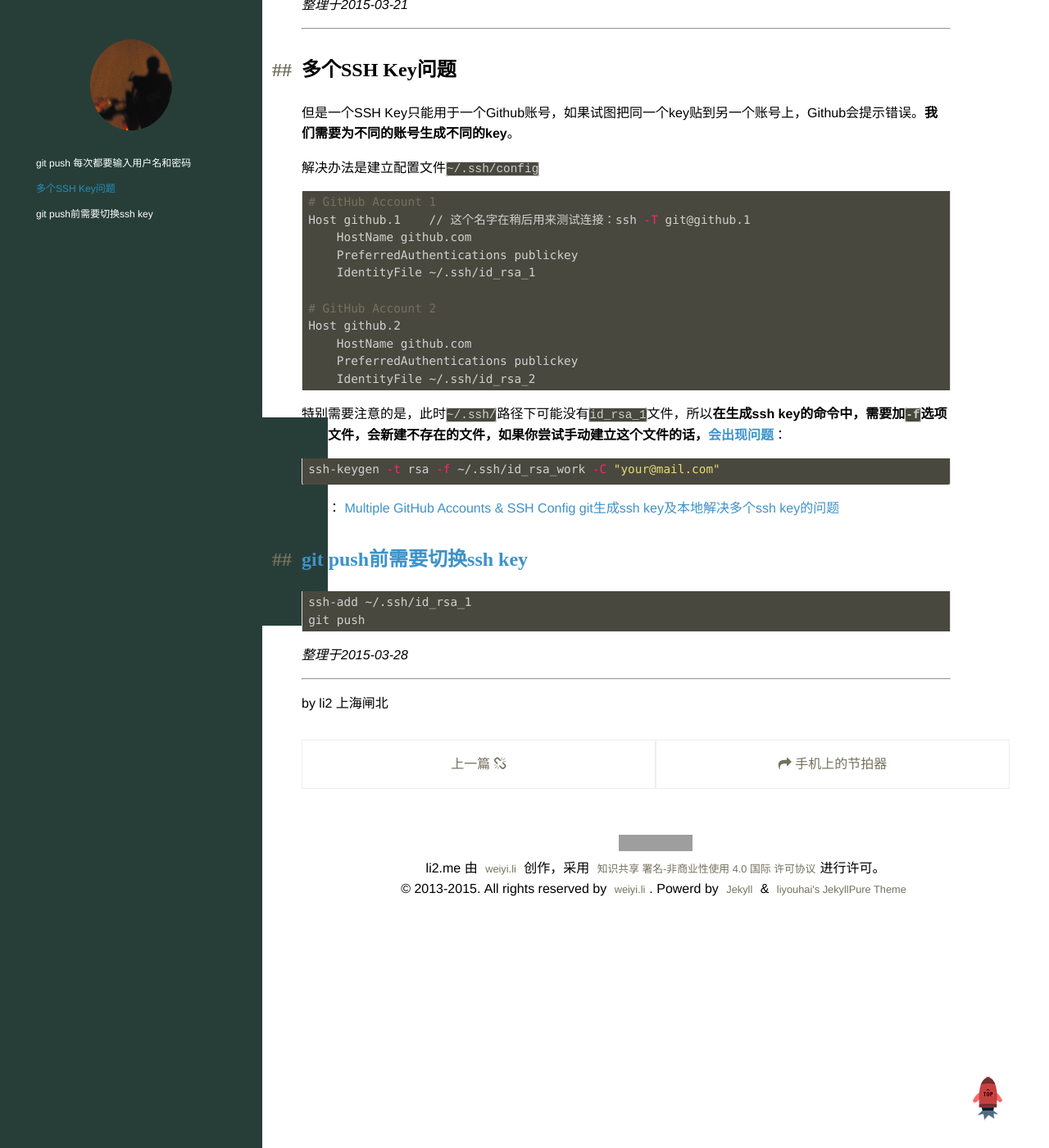
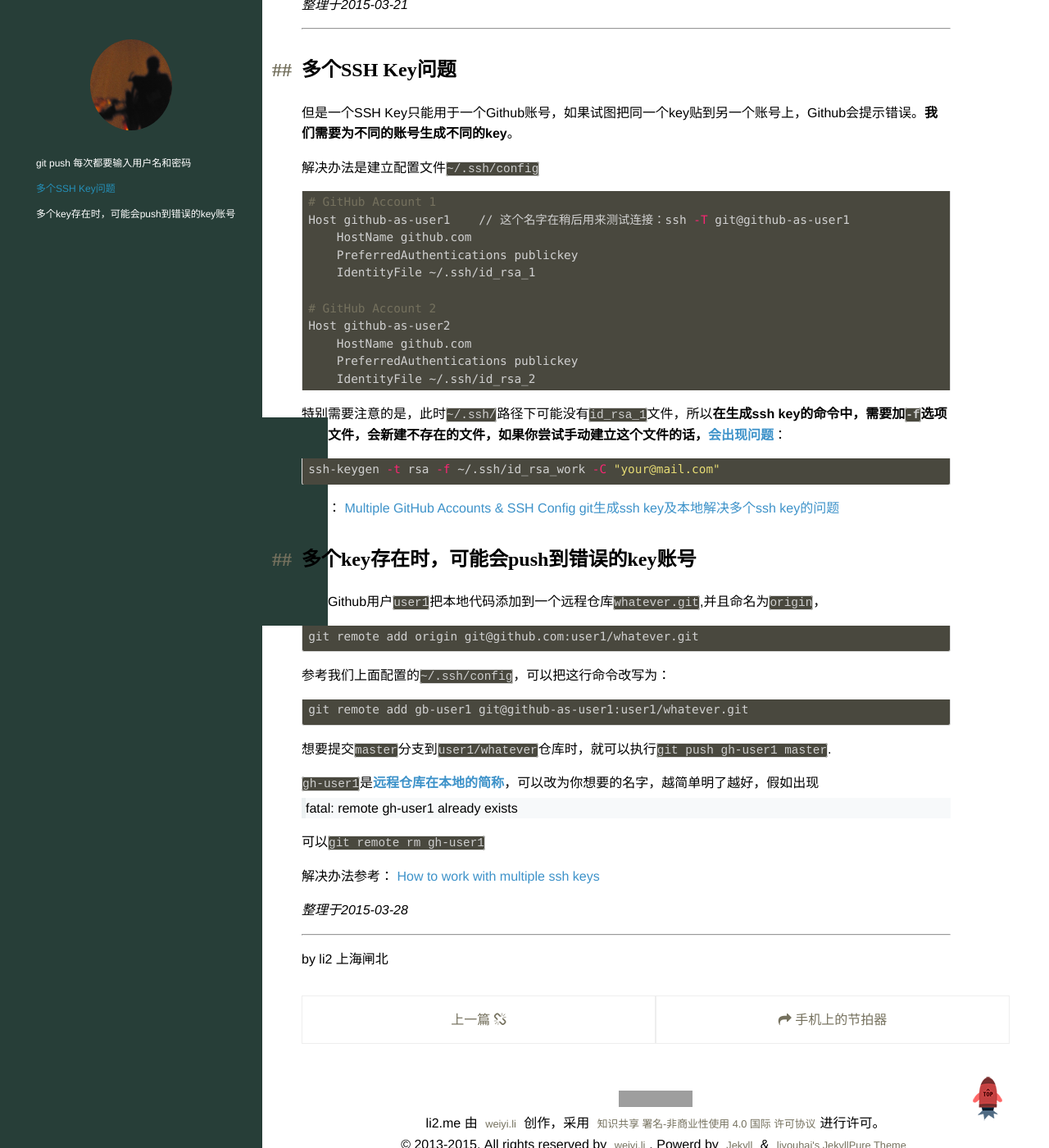
Before and after one commit to li2dotme/li2dotme.github.io, a Jekyll site: the page built from _posts/UTIL/2015-03-21-GIT-Command-Summary.md, in a window 1280 px wide and 1400 px high, scrolled down 521 px. Shown: the whole window at 82% size. Built offline with Jekyll 4.4.1, drawn with Linux system fonts in a browser that asks for light colours; Markdown is read by kramdown in place of the engine named in the settings; comment, search, counter and statistics services are not loaded; grey boxes are pictures that could not be loaded.

Commit message:
多个ssh key时，如何 git push

````diff
--- a/_posts/UTIL/2015-03-21-GIT-Command-Summary.md
+++ b/_posts/UTIL/2015-03-21-GIT-Command-Summary.md
@@ -33,13 +33,13 @@ fatal: Could not read from remote repository.
 
 ```sh
 # GitHub Account 1
-Host github.1	 // 这个名字在稍后用来测试连接：ssh -T git@github.1
+Host github-as-user1	// 这个名字在稍后用来测试连接：ssh -T git@github-as-user1
     HostName github.com
     PreferredAuthentications publickey
     IdentityFile ~/.ssh/id_rsa_1
 
 # GitHub Account 2
-Host github.2
+Host github-as-user2
     HostName github.com
     PreferredAuthentications publickey
     IdentityFile ~/.ssh/id_rsa_2
@@ -56,12 +56,28 @@ ssh-keygen -t rsa -f ~/.ssh/id_rsa_work -C "your@mail.com"
 [git生成ssh key及本地解决多个ssh key的问题](http://riny.net/2014/git-ssh-key/)
 
 
-## [git push前需要切换ssh key](http://stackoverflow.com/a/18725082/2722270)
+## 多个key存在时，可能会push到错误的key账号
+
+假如Github用户`user1`把本地代码添加到一个远程仓库`whatever.git`,并且命名为`origin`，
 
 ```sh
-ssh-add ~/.ssh/id_rsa_1
-git push
+git remote add origin git@github.com:user1/whatever.git
 ```
+
+参考我们上面配置的`~/.ssh/config`，可以把这行命令改写为：
+
+```sh
+git remote add gb-user1 git@github-as-user1:user1/whatever.git
+```
+想要提交`master`分支到`user1/whatever`仓库时，就可以执行`git push gh-user1 master`.
+
+`gh-user1`是**[远程仓库在本地的简称](http://git-scm.com/book/zh/v1/Git-基础-远程仓库的使用#远程仓库的删除和重命名)**，可以改为你想要的名字，越简单明了越好，假如出现
+> fatal: remote gh-user1 already exists
+
+可以`git remote rm gh-user1`
+
+解决办法参考：
+[How to work with multiple ssh keys](http://stackoverflow.com/a/8924826/2722270)
 
 *整理于2015-03-28*
 
````
